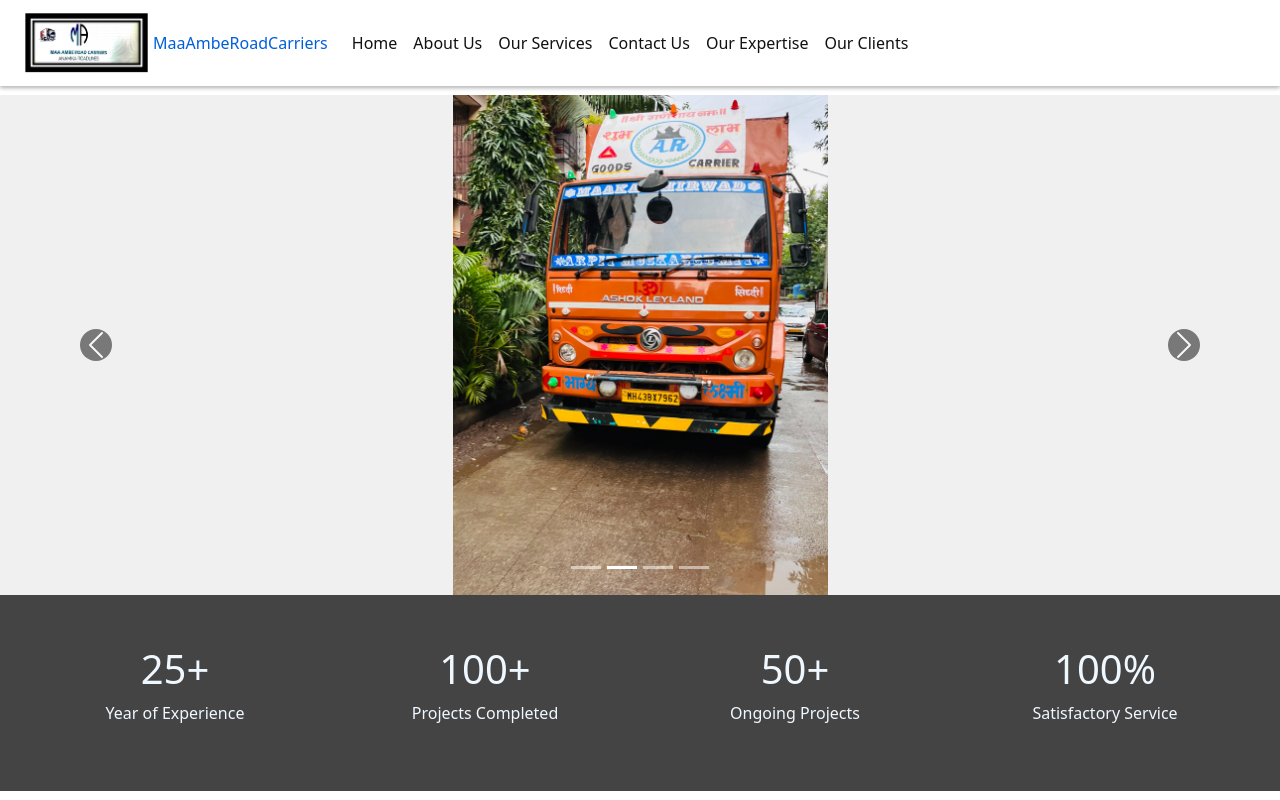
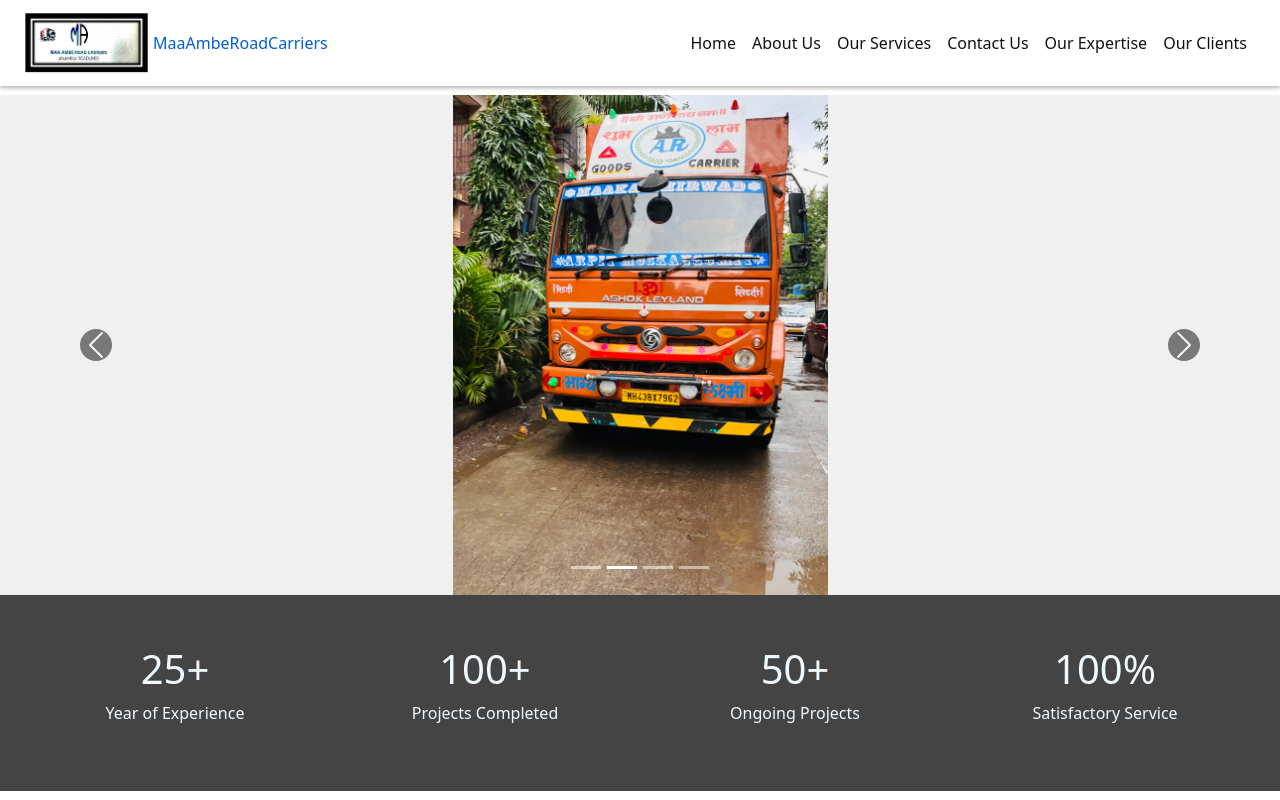
Before and after one commit to alisabir16767/Anamika, a React (Create React App) app: page / in a window 1280 px wide. Shown: the top 800 px of the page. Built offline with nearby package versions, Linux system fonts and the light colour scheme.

Commit message:
Update navbar.css

```diff
--- a/src/components/navbar.css
+++ b/src/components/navbar.css
@@ -8,6 +8,10 @@
   top: 0 !important;
   z-index: 1000 !important;
   padding-right: 25px !important;
+  display: flex;
+  justify-content: space-between;
+  align-items: center; /* Align items on the same line */
+  transition: margin-top 0.3s ease; /* Smooth transition for margin-top */
 }
 
 /* Brand text color and size */
@@ -16,6 +20,7 @@
   color: #005eda !important;
   display: flex;
   align-items: center;
+  flex: 1;
 }
 
 /* Brand image styling */
@@ -23,7 +28,7 @@
   height: 60px; /* Default size */
   width: auto; /* Maintain aspect ratio */
   margin-right: 5px;
-  max-width: 100%; /* Ensure logo doesn't overflow */
+  max-width: 100%;
 }
 
 /* Make logo responsive */
@@ -45,19 +50,11 @@
   }
 }
 
-/* Phone item styling */
-.phone-item {
-  margin-right: 10px !important;
-  display: flex !important;
-  align-items: center !important;
-}
-
-.phone-item:last-child {
-  margin-right: 0 !important;
-}
-
-.phone-item .fa-icon {
-  margin-right: 5px !important;
+/* Navbar collapse styles */
+.navbar-collapse {
+  display: flex;
+  justify-content: flex-end; /* Align navbar items to the right */
+  flex-grow: 0;
 }
 
 /* Nav link styles */
@@ -70,3 +67,23 @@
 .nav-link-custom:hover {
   background-color: #bee6f7 !important;
 }
+
+/* Mobile menu button (hamburger icon) */
+.navbar-toggler {
+  border-color: transparent !important;
+}
+
+/* Mobile menu button icon */
+.navbar-toggler-icon {
+  background-color: #005eda !important; /* Custom color for the hamburger icon */
+}
+
+/* Apply margin-top when the menu is open */
+.navbar-open {
+  margin-top: 60px !important; /* Adjust the top margin when the menu is open */
+}
+
+/* Smooth transition for margin-top when menu is closed */
+.navbar-closed {
+  margin-top: 0 !important;
+}
```
